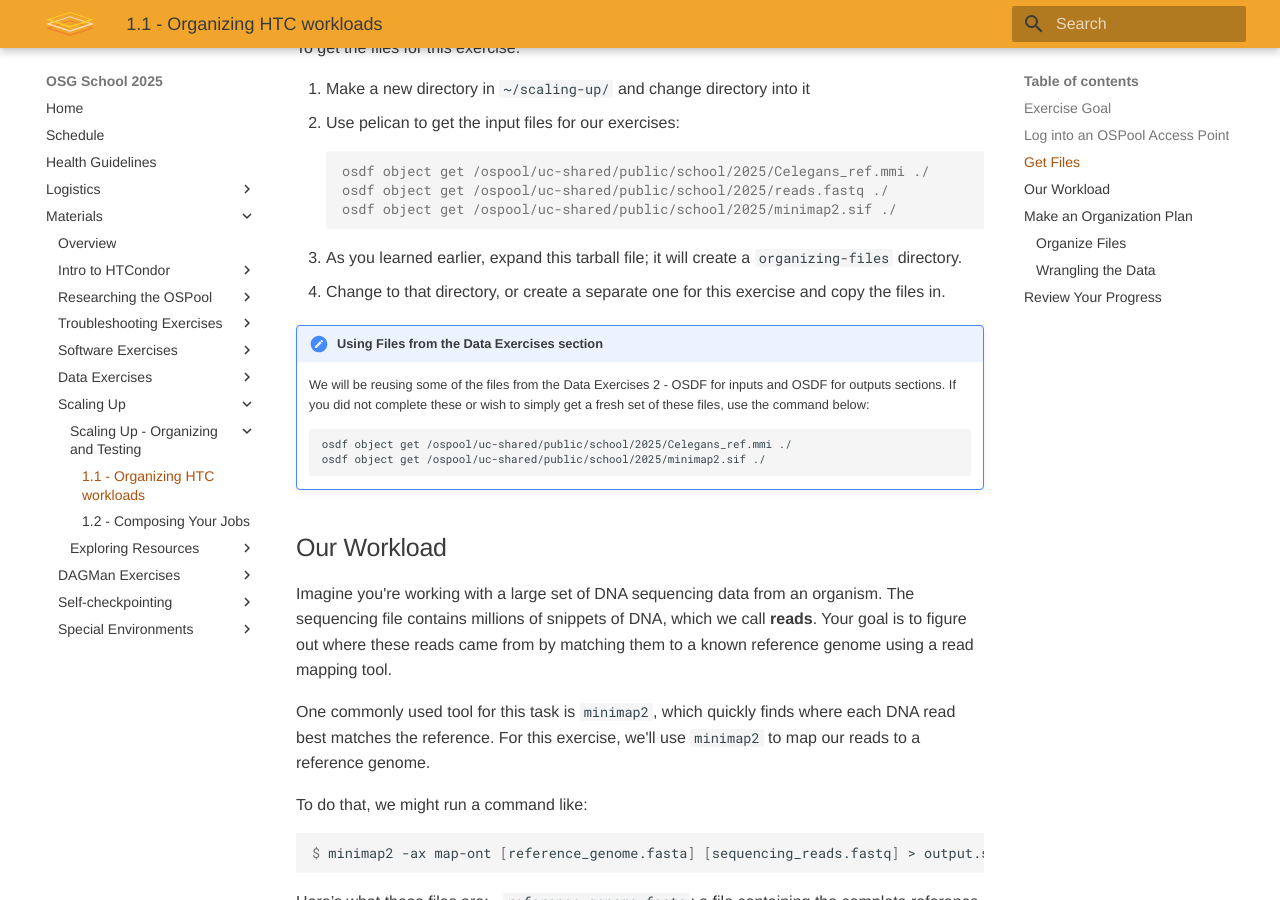
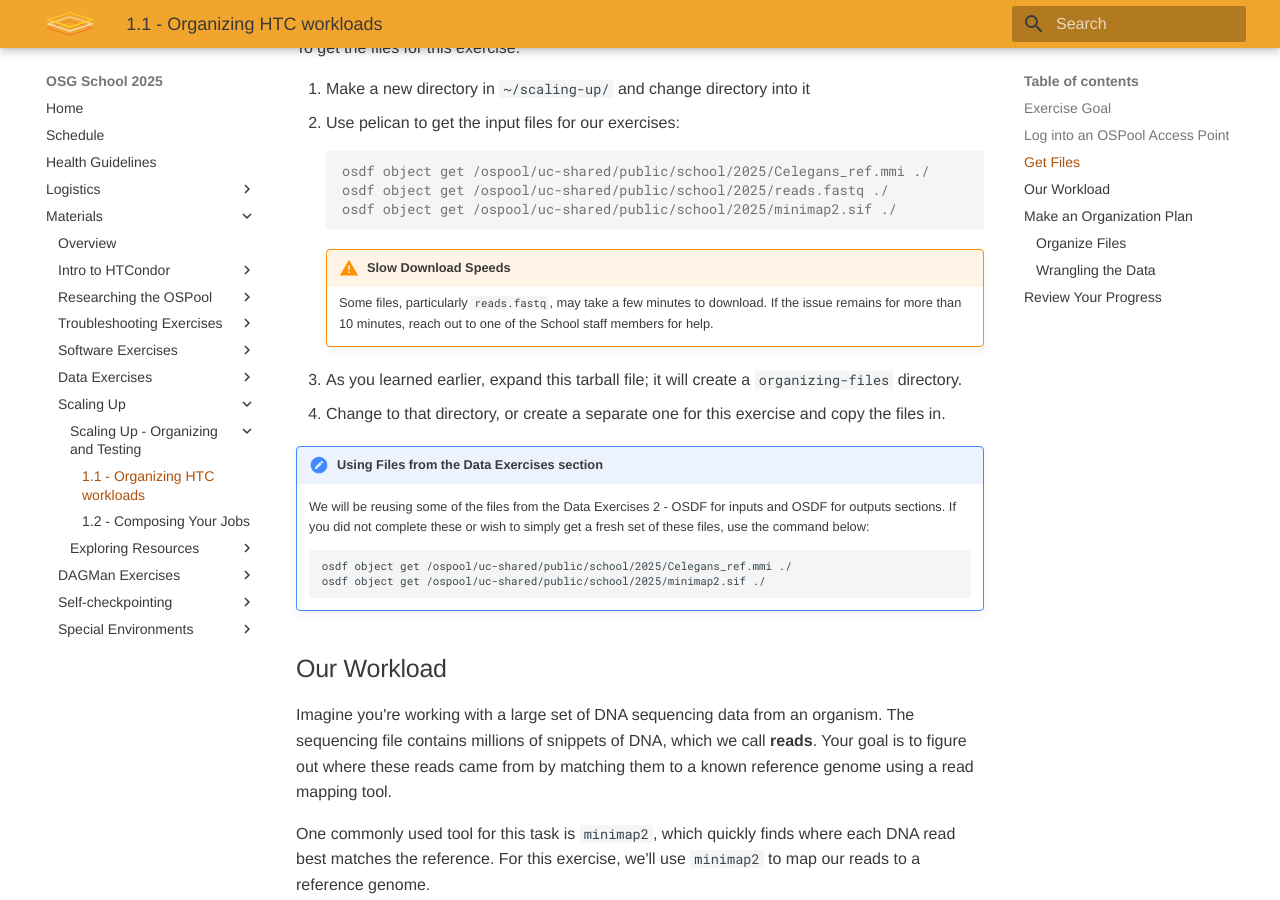
Before and after one commit to osg-htc/school-2025, an MkDocs documentation site: the page built from docs/materials/scaling/part1-ex1-organization.md, in a window 1280 px wide and 900 px high, scrolled down 842 px. Built offline with MkDocs 1.6.1 and Material for MkDocs 9.7.7, drawn with Linux system fonts in a browser that asks for light colours.

Commit message:
Added warning about large file transfer speeds

```diff
--- a/docs/materials/scaling/part1-ex1-organization.md
+++ b/docs/materials/scaling/part1-ex1-organization.md
@@ -31,6 +31,10 @@ To get the files for this exercise:
         osdf object get /ospool/uc-shared/public/school/2025/Celegans_ref.mmi ./
         osdf object get /ospool/uc-shared/public/school/2025/reads.fastq ./
         osdf object get /ospool/uc-shared/public/school/2025/minimap2.sif ./
+
+    !!! warning "Slow Download Speeds"
+
+        Some files, particularly `reads.fastq`, may take a few minutes to download. If the issue remains for more than 10 minutes, reach out to one of the School staff members for help.
 
 1.  As you learned earlier, expand this tarball file; it will create a `organizing-files` directory.
 1.  Change to that directory, or create a separate one for this exercise and copy the files in.
```
